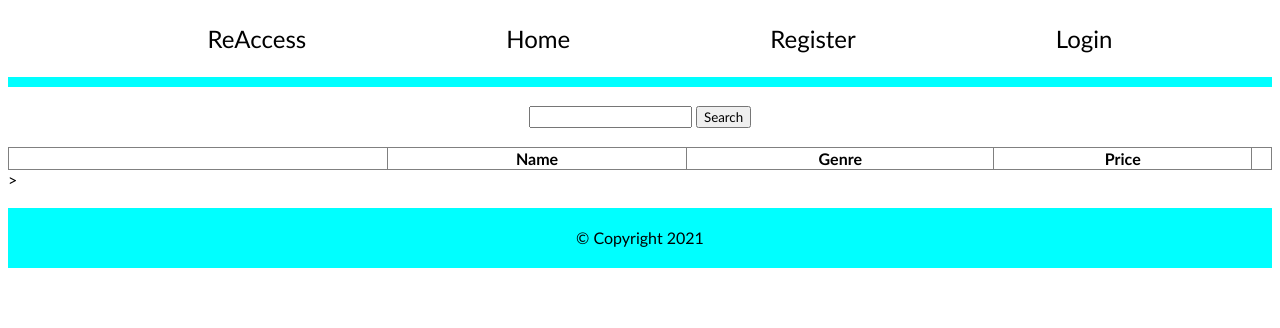
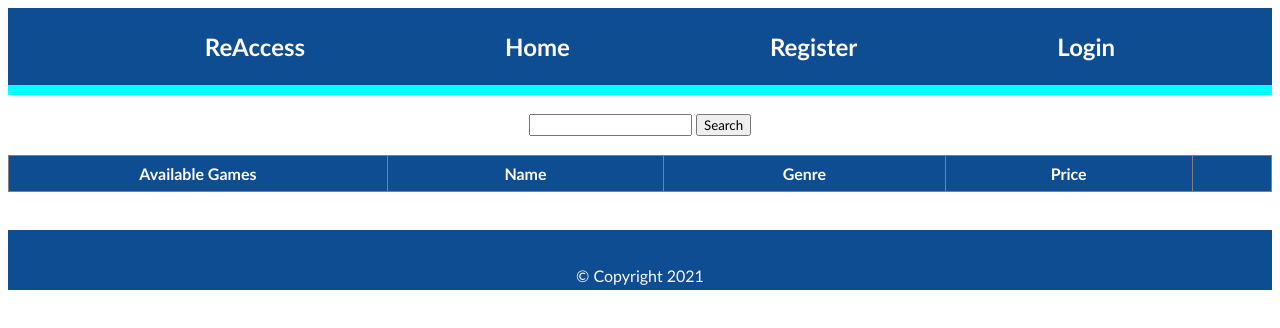
Before and after one commit to TeoSul/web2project, a website: page views/index.html in a window 1280 px wide. Drawn offline with Linux system fonts and the light colour scheme; no server answers.

Commit message:
Update 02/02/2021

```diff
--- a/views/css/style.css
+++ b/views/css/style.css
@@ -2,6 +2,10 @@
     font-family: 'Gill Sans', 'Gill Sans MT', Calibri, 'Trebuchet MS', sans-serif;
 }
 
+.navigation{
+    background-color: #0E4D92;
+    overflow: hidden;
+}
 .navigation ul{
     display:flex;
     justify-content: center;
@@ -16,7 +20,8 @@
 
 .navigation li a{
     text-decoration: none;
-    color: black;
+    color: snow;
+    font-weight: bold;
 }
 
 .navigation li a:visited{
@@ -26,3 +31,22 @@
 .navigation li a:hover{
     color:aqua;
 }
+
+table{
+    border-collapse: collapse;
+    width: 100%;
+}
+
+th,td{
+    text-align: center;
+    padding: 8px;
+}
+
+tr:nth-child(even){
+    background-color: #f2f2f2;
+}
+
+th{
+    background-color: #0E4D92;
+    color: snow;
+}
--- a/views/index.html
+++ b/views/index.html
@@ -35,7 +35,7 @@
             <table border="1" style="border-collapse:collapse; width: 100%; text-align: center;">
                 <thead>
                     <tr>
-                        <th style="width: 30%;"></th>
+                        <th style="width: 30%;"> Available Games</th>
                         <th>Name</th>
                         <th>Genre</th>
                         <th>Price</th>
@@ -47,10 +47,10 @@
                 </tbody>
 
             </table>
-        </section>><br/><br/>
+        </section><br/><br/>
 
-        <footer style="text-align: center; height: 40px; background-color: aqua; font-family: 'Gill Sans', 'Gill Sans MT', Calibri, 'Trebuchet MS', sans-serif; padding-top:20px;">
-            &copy; Copyright 2021
+        <footer style="text-align: center; height: 40px; background-color: #0E4D92; font-family: 'Gill Sans', 'Gill Sans MT', Calibri, 'Trebuchet MS', sans-serif; padding-top:20px;">
+            <p style="color: snow;">&copy; Copyright 2021</p>
         </footer>
 
         </main>
--- a/views/register.html
+++ b/views/register.html
@@ -4,6 +4,7 @@
     <head>
         <script src='/js/jquery.min.js'></script>
         <script src="/js/register.js"></script>
+        <link rel="stylesheet" href="/css/style.css"/>
     </head>
 
     <body>
@@ -11,11 +12,10 @@
 
             <nav class="navigation">
                 <ul>
-                <li><a href="/">LOGO</a></li>
+                    <li><a href="/">ReAccess</a></li>
                     <li><a href="/">Home</a></li>
-                <li>TestTet</li>
                     <li><a href="/register">Register</a></li>
-                <li><a href="/login">Login</a></li>
+                    <li><a href="/login" class="login">Login</a></li>
                 </ul>
             </nav>
 
@@ -45,7 +45,6 @@
         </section>
 
         <footer>
-
         </footer>
 
         </main>
```
Also changed, not shown: views/login.html (+8 -1 lines), views/playing.html (+8 -0 lines), views/profile.html (+8 -9 lines). Lines whose indentation alone changed are shown as unchanged.
